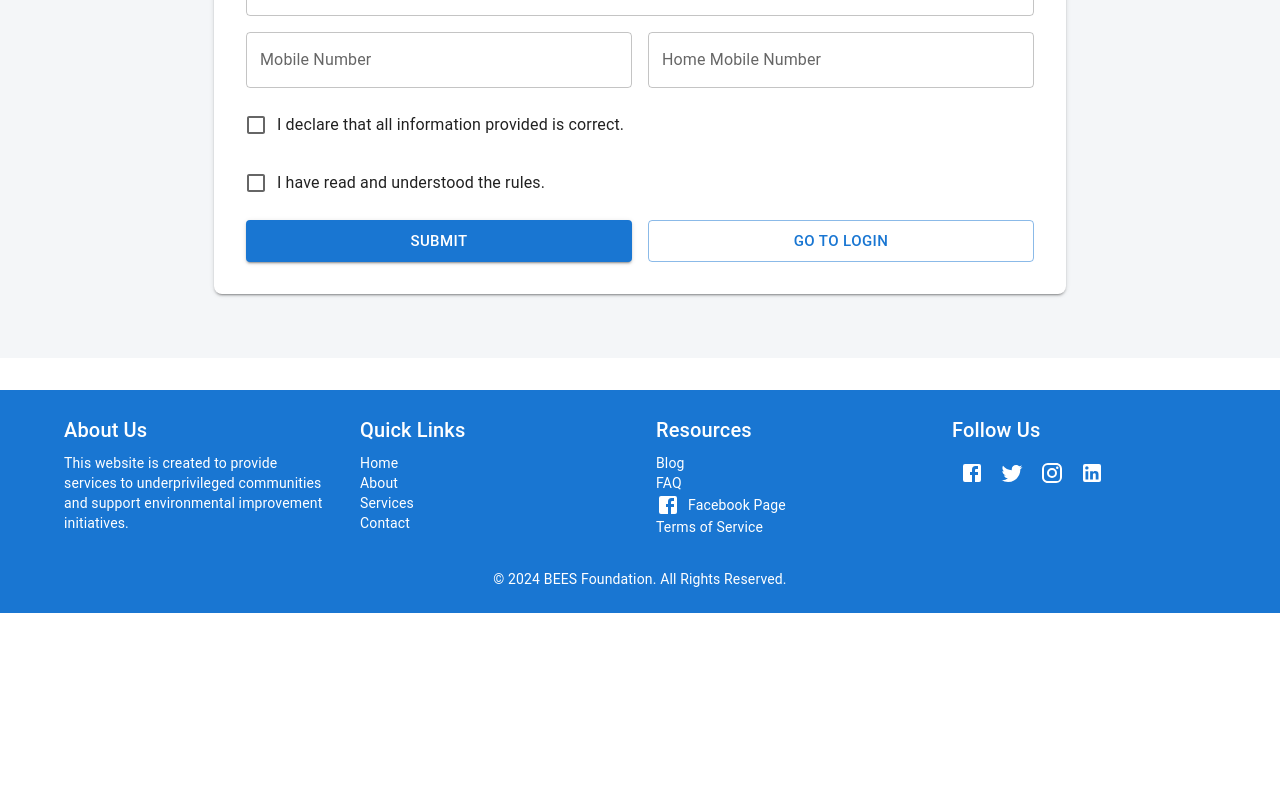
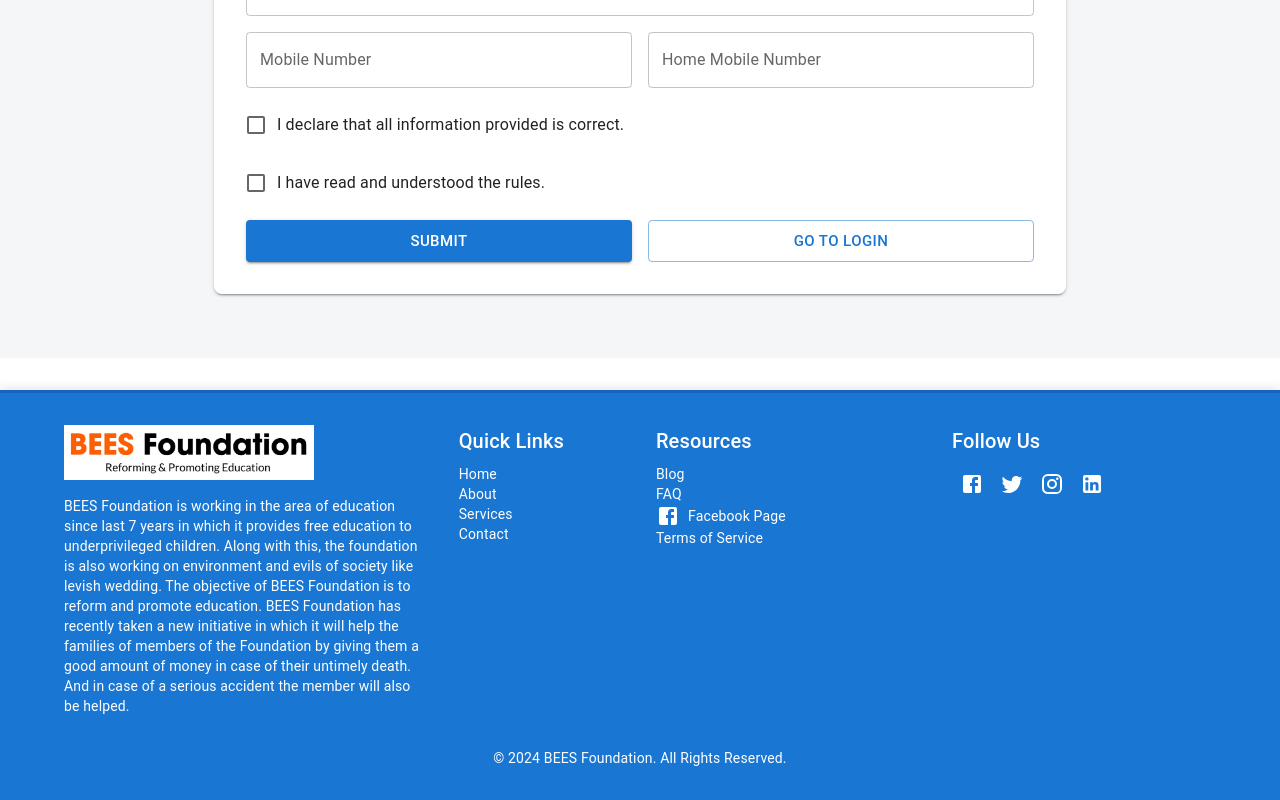
Before and after one commit to mohd-yasir3455/working, a React (Create React App) app: page /register in a window 1280 px wide. Shown: the part 903-1703 px from the top of the page. Before the commit the page ends 1516 px from the top, so only its background shows below. Built offline with nearby package versions, Linux system fonts and the light colour scheme.

Commit message:
didnt know

```diff
--- a/src/App.jsx
+++ b/src/App.jsx
@@ -12,6 +12,10 @@ import Header from './Pages/LandingPage/Components/Header';
 import Footer from './Pages/LandingPage/Components/lastfooter';
 import PhoneIcon from './Pages/LandingPage/Components/PhoneIcon'
 import WhatsAppFloatingButton from './Pages/LandingPage/Components/WhatsAppFloatingButton';
+import coding from './Pages/services/coding.jsx'
+import english from './Pages/services/english.jsx'
+import env from './Pages/services/environment.jsx'
+
 const App = () => {
   return (
 
@@ -28,6 +32,10 @@ const App = () => {
         <Route path="/rules" element={<RulesPage />} />
         <Route path="/objective" element={<ProjectsSection />} />
         <Route path="/gallery" element={<CreativeGallery />} />
+
+        <Route path="/services/coding" element={<coding/>} />
+        <Route path="/services/english" element={<english />} />
+        <Route path="/services/environment" element={<env />} />
       </Routes>
     <Footer/>
     </Router>
--- a/src/Pages/LandingPage/Components/Header.jsx
+++ b/src/Pages/LandingPage/Components/Header.jsx
@@ -2,6 +2,7 @@ import React, { useState } from 'react';
 import { AppBar, Toolbar, Button, Menu, MenuItem, IconButton, Box, Drawer, List, ListItem, Container, Divider } from '@mui/material';
 import { Menu as MenuIcon, Close as CloseIcon } from '@mui/icons-material';
 import { useNavigate, Link } from 'react-router-dom'; // For navigation
+import logo1 from './images/logo1.jpg'
 
 const Header = () => {
   const [anchorEl, setAnchorEl] = useState(null);
@@ -39,7 +40,7 @@ const Header = () => {
         <Toolbar sx={{ justifyContent: 'space-between', alignItems: 'center' }}>
           {/* Logo */}
           <Box sx={{ display: 'flex', alignItems: 'center', cursor: 'pointer' }} onClick={() => navigate('/')}>
-            <img src="/logo.png" alt="BEES Foundation" style={{ height: 40 }} />
+            <img src={logo1} alt="BEES Foundation" style={{ height: 40 }} />
           </Box>
 
           {/* Desktop Menu */}
@@ -63,10 +64,17 @@ const Header = () => {
            Services
             </Button>
             <Menu anchorEl={anchorEl} open={Boolean(anchorEl)} onClose={handleCloseMenu}>
-              <MenuItem onClick={handleCloseMenu}>Coding Classes</MenuItem>
-              <MenuItem onClick={handleCloseMenu}>English Classes</MenuItem>
-              <MenuItem onClick={handleCloseMenu}>Helping Environment</MenuItem>
-            </Menu>
+  <MenuItem component={Link} to="/services/coding" onClick={handleCloseMenu}>
+    Coding Classes
+  </MenuItem>
+  <MenuItem component={Link} to="/services/english" onClick={handleCloseMenu}>
+    English Classes
+  </MenuItem>
+  <MenuItem component={Link} to="/services/environment" onClick={handleCloseMenu}>
+    Helping Environment
+  </MenuItem>
+</Menu>
+
           </Box>
 
           {/* Register and Login Buttons */}
--- a/src/Pages/LandingPage/Components/lastfooter.jsx
+++ b/src/Pages/LandingPage/Components/lastfooter.jsx
@@ -2,6 +2,7 @@
 import React from "react";
 import { Box, Container, Grid, Link, Typography, IconButton } from "@mui/material";
 import { Facebook, Twitter, Instagram, LinkedIn } from "@mui/icons-material";
+import logo from './images/logo.jpg';
 
 const Footer = () => {
   return (
@@ -10,27 +11,31 @@ const Footer = () => {
       sx={{
         backgroundColor: "#1976d2", // Footer background color
         color: "#fff",
-        py: 3,
+        py: 4, // Increased padding for a more spacious layout
         mt: 4,
+        boxShadow: '0px -2px 10px rgba(0, 0, 0, 0.1)', // Subtle shadow for a cleaner look
+        borderTop: '3px solid #1565c0',
       }}
     >
       <Container maxWidth="lg">
         <Grid container spacing={4}>
           {/* About Section */}
-          <Grid item xs={12} md={3}>
-            <Typography variant="h6" gutterBottom>
-              About Us
-            </Typography>
-            <Typography variant="body2">
-              This website is created to provide services to underprivileged communities and support environmental improvement initiatives.
+          <Grid item xs={12} md={4}>
+            <Box sx={{ display: 'flex', justifyContent: { xs: 'center', md: 'flex-start' }, mb: 2 }}>
+              <img src={logo} alt="BEES Foundation" style={{ width: '80%', maxWidth: 250 }} />
+              {/* Logo is centered on small screens */}
+            </Box>
+            <Typography variant="body2" sx={{ textAlign: { xs: 'center', md: 'left' } }}>
+            BEES Foundation is working in the area of education since last 7 years in which it provides free education to underprivileged children. Along with this, the foundation is also working on environment and evils of society like levish wedding. The objective of BEES Foundation is to reform and promote education. BEES Foundation has recently taken a new initiative in which it will help the families of members of the Foundation by giving them a good amount of money in case of their untimely death. And in case of a serious accident the member will also be helped.
             </Typography>
           </Grid>
 
           {/* Quick Links Section */}
-          <Grid item xs={12} md={3}>
-            <Typography variant="h6" gutterBottom>
+          <Grid item xs={12} md={2}>
+            <Typography variant="h6" gutterBottom sx={{ textAlign: { xs: 'center', md: 'left' } }}>
               Quick Links
             </Typography>
+            <Box sx={{ textAlign: { xs: 'center', md: 'left' } }}>
               <Link href="/" color="inherit" underline="hover" variant="body2" display="block">
                 Home
               </Link>
@@ -43,13 +48,15 @@ const Footer = () => {
               <Link href="/contact" color="inherit" underline="hover" variant="body2" display="block">
                 Contact
               </Link>
+            </Box>
           </Grid>
 
           {/* Resources Section */}
           <Grid item xs={12} md={3}>
-            <Typography variant="h6" gutterBottom>
+            <Typography variant="h6" gutterBottom sx={{ textAlign: { xs: 'center', md: 'left' } }}>
               Resources
             </Typography>
+            <Box sx={{ textAlign: { xs: 'center', md: 'left' } }}>
               <Link href="/blog" color="inherit" underline="hover" variant="body2" display="block">
                 Blog
               </Link>
@@ -63,21 +70,22 @@ const Footer = () => {
                 variant="body2"
                 display="block"
               >
-              <Box sx={{ display: 'flex', alignItems: 'center' }}>
+                <Box sx={{ display: 'flex', alignItems: 'center', justifyContent: { xs: 'center', md: 'flex-start' } }}>
                   <Facebook sx={{ marginRight: 1 }} /> Facebook Page
                 </Box>
               </Link>
               <Link href="/terms" color="inherit" underline="hover" variant="body2" display="block">
                 Terms of Service
               </Link>
+            </Box>
           </Grid>
 
           {/* Social Media Section */}
           <Grid item xs={12} md={3}>
-            <Typography variant="h6" gutterBottom>
+            <Typography variant="h6" gutterBottom sx={{ textAlign: { xs: 'center', md: 'left' } }}>
               Follow Us
             </Typography>
-            <Box display="flex">
+            <Box display="flex" justifyContent={{ xs: 'center', md: 'flex-start' }}>
               <IconButton
                 component="a"
                 href="https://www.facebook.com/share/zPtM7D2i7XmAxB9T/?mibextid=qi2Omg"
```
Also changed, not shown: src/Pages/LandingPage/Components/images/logo.jpg (added), src/Pages/LandingPage/Components/images/logo1.jpg (added), src/Pages/services/coding.jsx (added), src/Pages/services/english.jsx (added), src/Pages/services/environment.jsx (added). Lines whose indentation alone changed are shown as unchanged.
